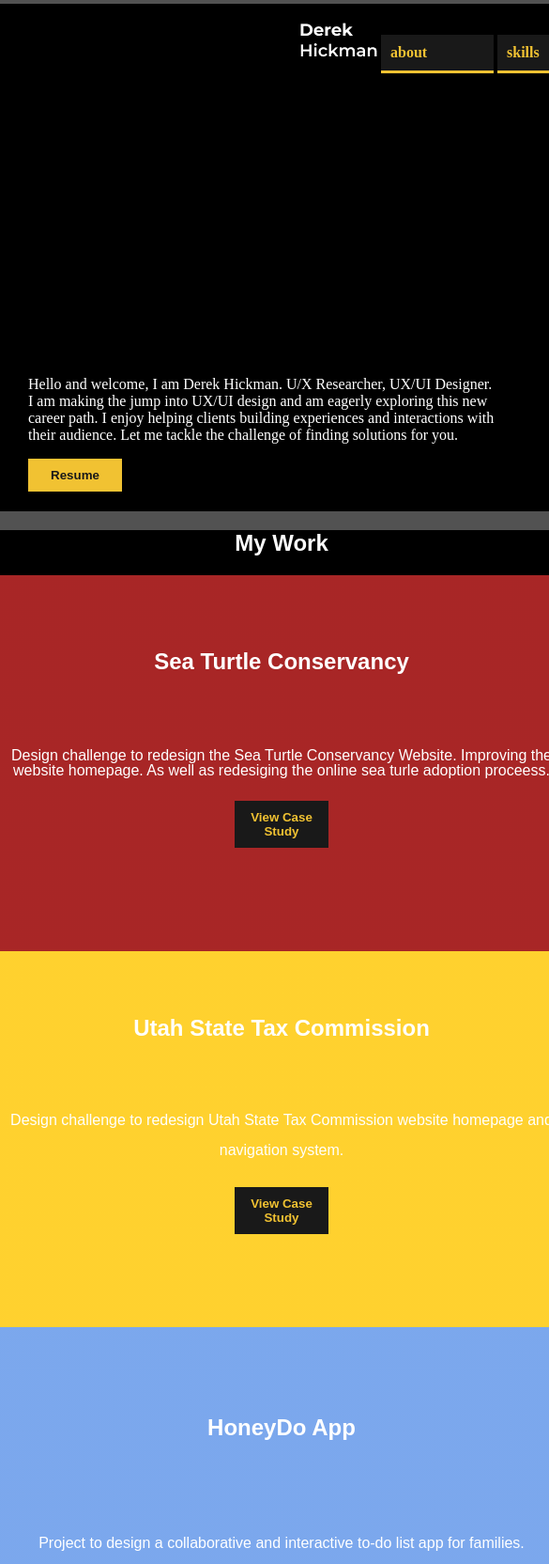
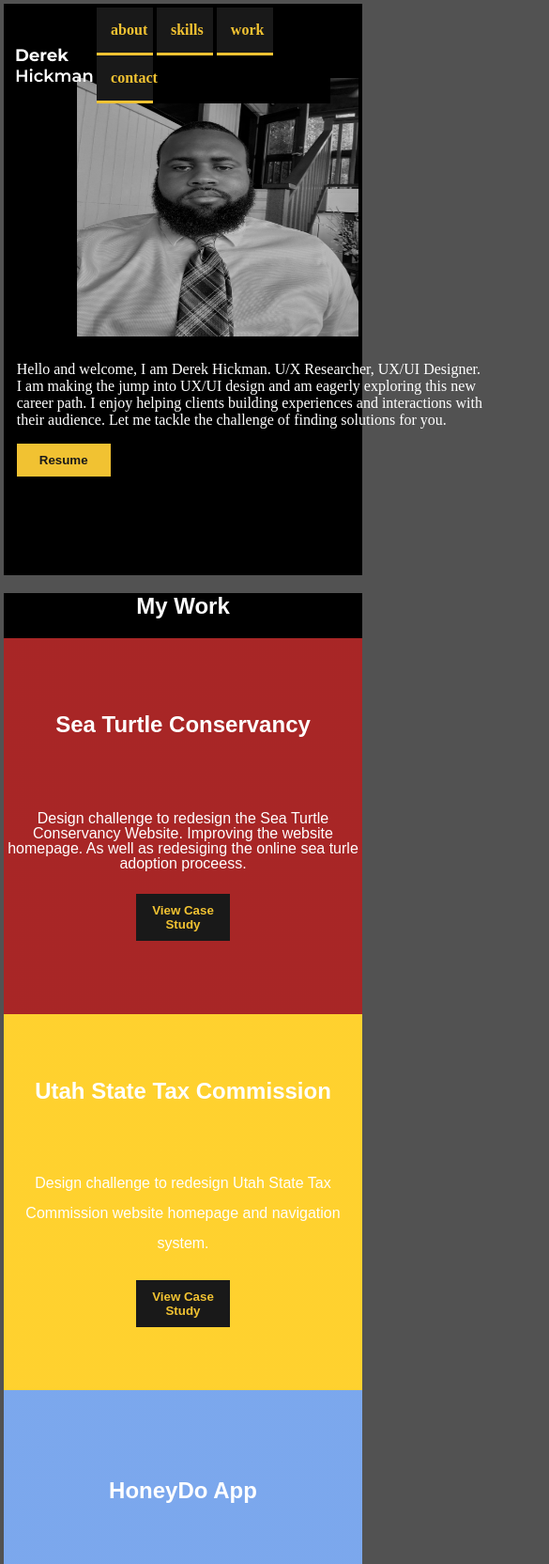
Before and after one commit to dthickman/UX_UI_HW_18, a plain HTML site: page index.html in a window 390 px wide. Shown: the top 1664 px of the page at 94% size, 585 px wide, since content can reach past the window. Drawn offline with Linux system fonts and the light colour scheme.

Commit message:
Improve responsiveness

```diff
--- a/CSS/style.css
+++ b/CSS/style.css
@@ -1,12 +1,12 @@
 body{
     background-color: rgba(25, 25, 25, 0.75);
-    width: 1440px;
+    width: 65%;
     margin: auto;
     }
 header{
     position: absolute;
     background-color: black;
-    width: 800px;
+    width: 95%;
     height: 50px;
     margin: auto;
 }
@@ -21,7 +21,7 @@
 }
 
 nav{
-    width: 600px;
+    width: 70%;
     background-color: black;
     color: #F1C232;
     font-weight: 700;
@@ -30,16 +30,17 @@
 
 nav>div{
     background-color: #191919;
-    padding: 10px;
+    width: 12%;
+    padding: 15px;
     display: inline-block;
     border-bottom-color: #F1C232;
     border-bottom-style: inset;
-    width: 100px;
+    margin: auto;
 }
 
 .heroImg{
     height: 500px;
-    width: 1400px;
+    width: 97.5%;
     padding: 20px;
     background-color: black;
     left: 30px;
@@ -77,6 +78,7 @@
     color: white;
     font-family: sans-serif;
     text-align: center;
+    width: 100%;
 }
 
 h4{
@@ -90,7 +92,7 @@
     grid-area: Case1;
     background: linear-gradient(0deg, rgba(153, 0, 0, 0.85), rgba(153, 0, 0, 0.85)), #FFFFFF;
     text-align: center;
-    line-height: 350px;
+    line-height: 8;
 
 }
 
@@ -118,14 +120,14 @@
     margin: 5px;
 }
 .workGrid{
-    margin: 0px;
+    margin: auto;
     height: 800px;
     background-color: black;
     display: grid;
     justify-content: space-between;
     align-content: space-between;
     grid-template-rows: 25% 25% 25% 25%;
-    grid-template-columns: 710px 50%;
+    grid-template-columns: 48% 48%;
     grid-template-areas:
      "Case1 Case2"
      "Case1 Case2"
@@ -141,6 +143,7 @@
 .mySkills{
     background-color: black;
     padding: 1%;
+    width: 98%;
 }
 
 .mySkills>h1{
@@ -173,7 +176,7 @@
 footer{
     position: relative;
     background-color: black;
-    width: 1400px;
+    width: 97.5%;
     height: 200px;
     padding: 20px;
     top: 25px;
@@ -182,22 +185,22 @@
 .footer-nav{
     position: absolute;
     display: block;
-    width: 600px;
+    width: 50%;
     top: 50%;
-    left: 30%;
+    left: 25%;
 
 
 }
 /* media query*/
 @media only screen and (max-width: 600px) {
     body{
-        width: 600px;
+        width: 98%;
         margin: 1% auto;
     }
 
     .workGrid {
         display: grid;
-        width: 600px;
+        width: 100%;
         height: 1200px;
         justify-content: start;
         align-content: space-between;
@@ -234,5 +237,24 @@
         border-bottom-color: #F1C232;
         border-bottom-style: inset;
     }
-
+    .heroImg{
+        height: 600px;
+        width: 98%;
+        padding: 1%;
+        background-color: black;
+        left: 30px;
+    }
+    .heroPic>img{
+        height: 275px;
+        width: 300px;
+        margin-top: 5%;
+    }
+    footer{
+        width: 98%;
+        padding: 1%;
+       }
+       .footer-nav{
+        width: 60%;
+        left: 22%;
+    }
 }
```
